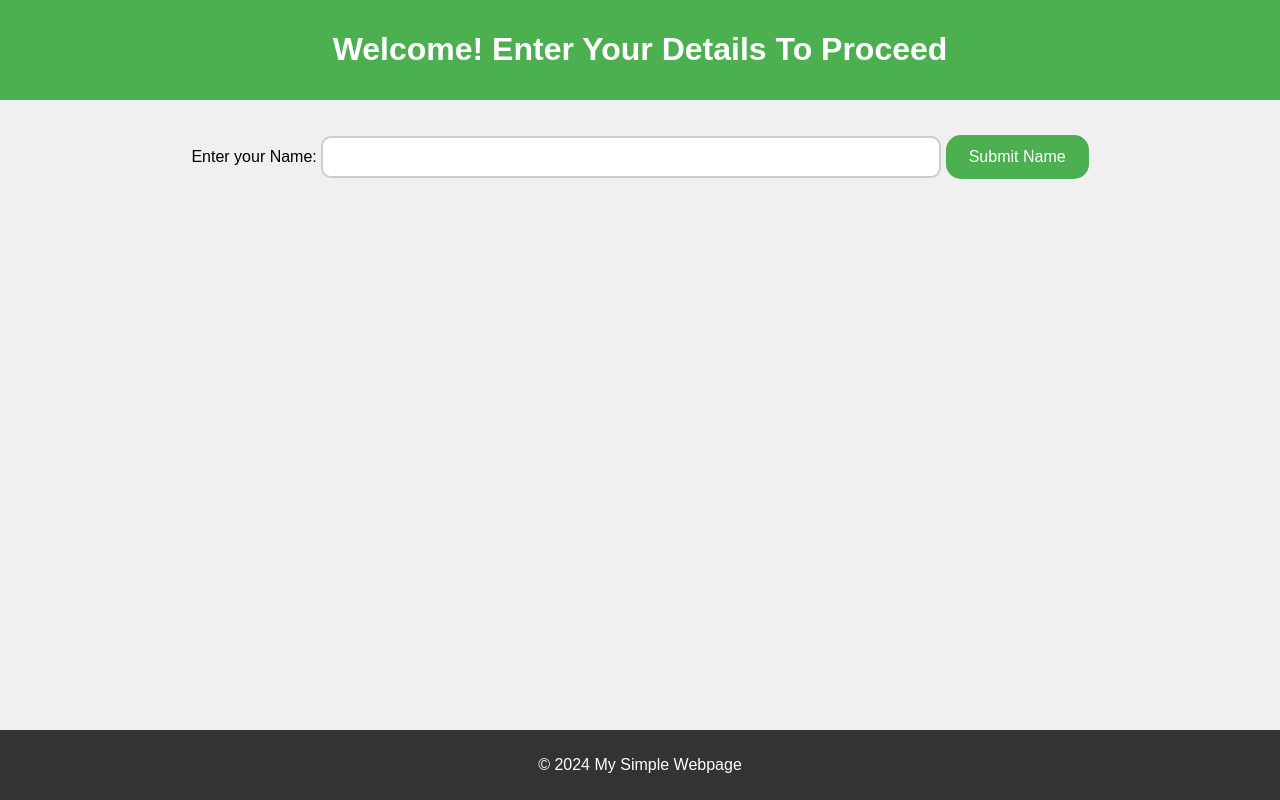
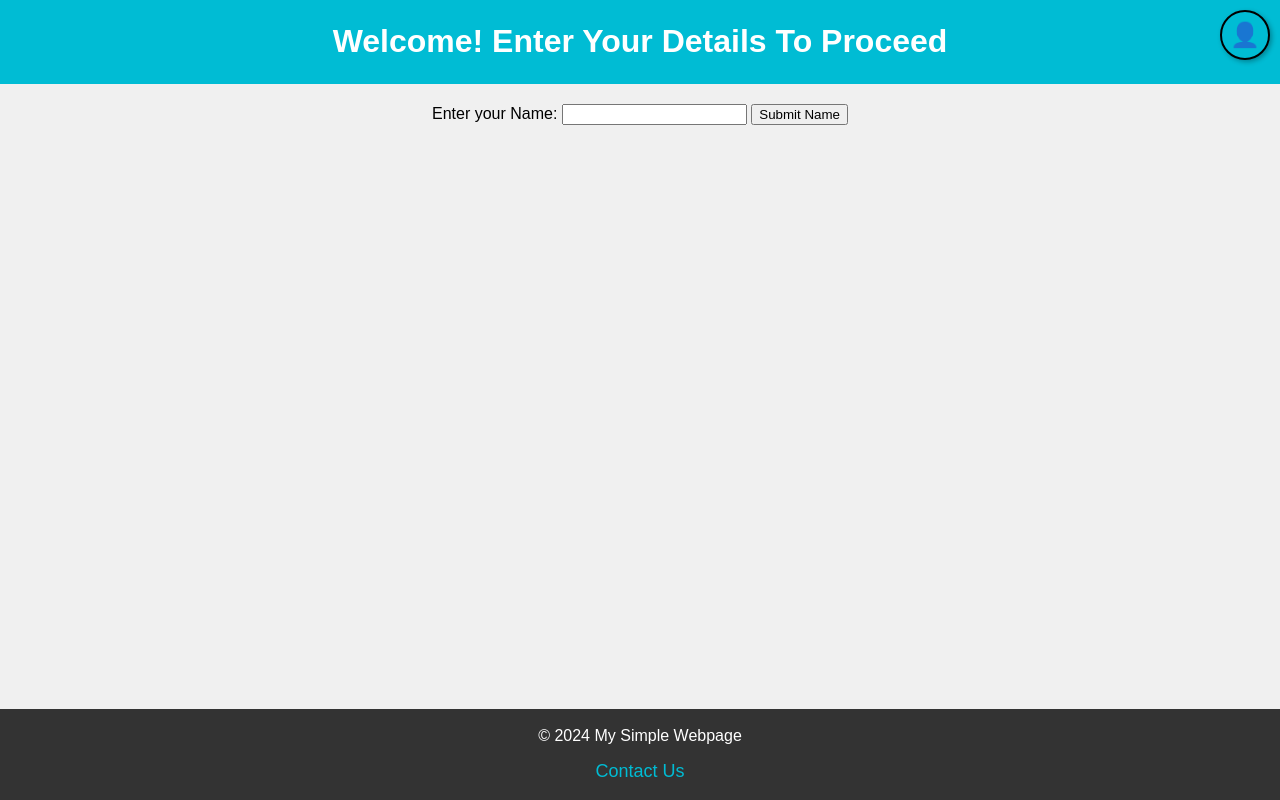
Before and after one commit to Ashkin-Fino/My-Django-Website, a Django app: page / in a window 1280 px wide. Run offline with Django 5.2, Linux system fonts and the light colour scheme.

Commit message:
Modified HTML files for cleaner UI and added profile button.

```diff
--- a/DjangoWebsite/templates/base.html
+++ b/DjangoWebsite/templates/base.html
@@ -12,77 +12,91 @@
             margin: 0;
             padding: 0;
         }
+
         header {
-            background-color: #4CAF50;
+            background-color: #00bcd4;
             color: white;
-            padding: 10px 0;
+            padding: 2px 0;
+            position: relative;
         }
+
+        /* Round button in the top-right corner */
+        .round-button {
+            position: absolute;
+            top: 10px;
+            right: 10px;
+            width: 50px;
+            height: 50px;
+            border-radius: 50%;
+            background-color: #00bcd4;
+            color: white;
+            border: 2px solid black;
+            cursor: pointer;
+            font-size: 24px;
+            display: flex;
+            justify-content: center;
+            align-items: center;
+            box-shadow: 2px 2px 5px rgba(0, 0, 0, 0.3);
+        }
+
+        .round-button:hover {
+            background-color: #008ba3; /* Darker cyan */
+            color: white;
+            border-color: #005f73; /* Even darker cyan border on hover */
+        }
+
         section {
             padding: 20px;
         }
+
         footer {
             background-color: #333;
             color: white;
-            padding: 10px 0;
+            padding: 2px 0;
             position: fixed;
             width: 100%;
             bottom: 0;
         }
-        a {
-            color: #4CAF50;
+
+        footer a {
+            color: #00bcd4;
             text-decoration: none;
-        }
-	   /* Styling the button */
-        button {
-            background-color: #4CAF50; /* Green background */
-            color: white;
-            padding: 10px 20px;
-            border: 3px solid #4CAF50; /* Thick border */
-            border-radius: 15px; /* Rounded edges */
-            cursor: pointer;
-            font-size: 16px;
-            margin-top: 15px;
+            font-size: 18px;
         }
 
-        /* Styling the button on hover */
-        button:hover {
-            background-color: white;
-            color: black;
-            border: 3px solid #4CAF50;
+        footer a:hover {
+            text-decoration: underline;
+        }
+    </style>
+    <script>
+        // Function to navigate to profile page
+        function navigateToProfile() {
+            window.location.href = '/profile';
         }
 
-        /* Styling the input box */
-        input[type="text"] {
-            padding: 10px;
-            width: 50%;
-            font-size: 16px;
-            border: 2px solid #ccc;
-            border-radius: 10px;
-            box-sizing: border-box;
-            outline: none;
-            margin-top: 15px;
+        // Function to navigate to contact page
+        function navigateToContact() {
+            window.location.href = '/contact';
         }
-
-        /* Change border color on focus */
-        input[type="text"]:focus {
-            border-color: #4CAF50;
-        }
-    </style>
+    </script>
 </head>
 <body>
 
 <header>
-    {% block content1%}
+    {% block content1 %}
     {% endblock %}
+    <!-- Round button with profile emoji -->
+    <button class="round-button" onclick="navigateToProfile()">&#x1F464;</button>
 </header>
 
 <section>
-    {% block content2%}
+    {% block content2 %}
     {% endblock %}
 </section>
 
 <footer>
     <p>&copy; 2024 My Simple Webpage</p>
+    <p><a href="#" onclick="navigateToContact()">Contact Us</a></p>
 </footer>
 
 </body>
--- a/DjangoWebsite/templates/welcomeBlock.html
+++ b/DjangoWebsite/templates/welcomeBlock.html
@@ -1,6 +1,6 @@
 {% extends 'base.html' %}
 {% block content1 %}
-<h1>Epdithano {{name}}!! Welcome to My Webpage</h1>
+<h1>Hello {{name}}!! Welcome to My Webpage</h1>
 {% endblock %}
 
 {% block content2 %}
@@ -8,5 +8,5 @@
 <p>Hi! I'm learning web development and this is my small webpage created with HTML.</p>
 
 <h2>Contact</h2>
-<p>You can reach me at <a href="mailto:yourname@example.com">yourname@example.com</a>.</p>
+<p>You can reach me at <a href="mailto:rashkinfino421@gmail.com">rashkinfino421@gmail.com</a>.</p>
 {% endblock %}
```
